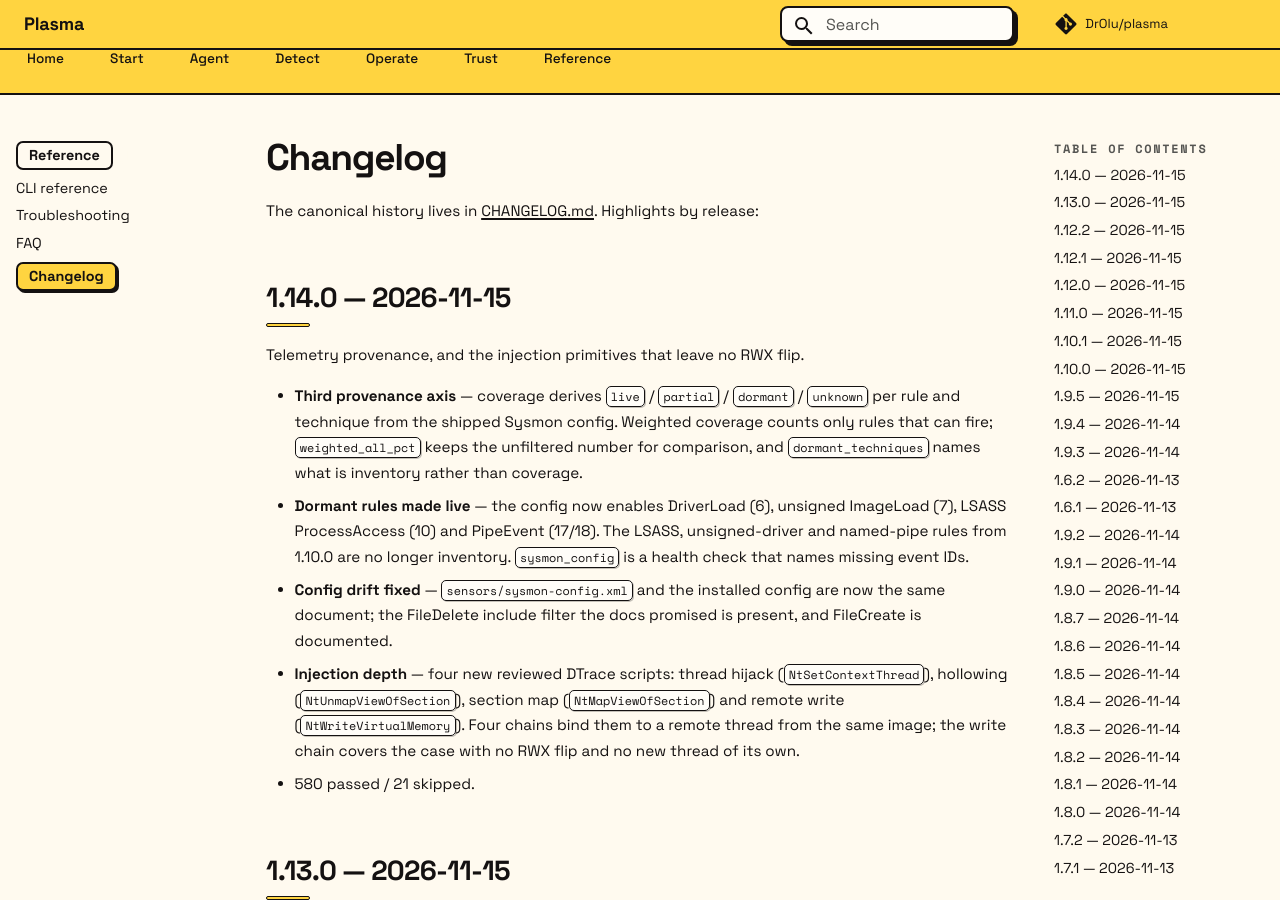
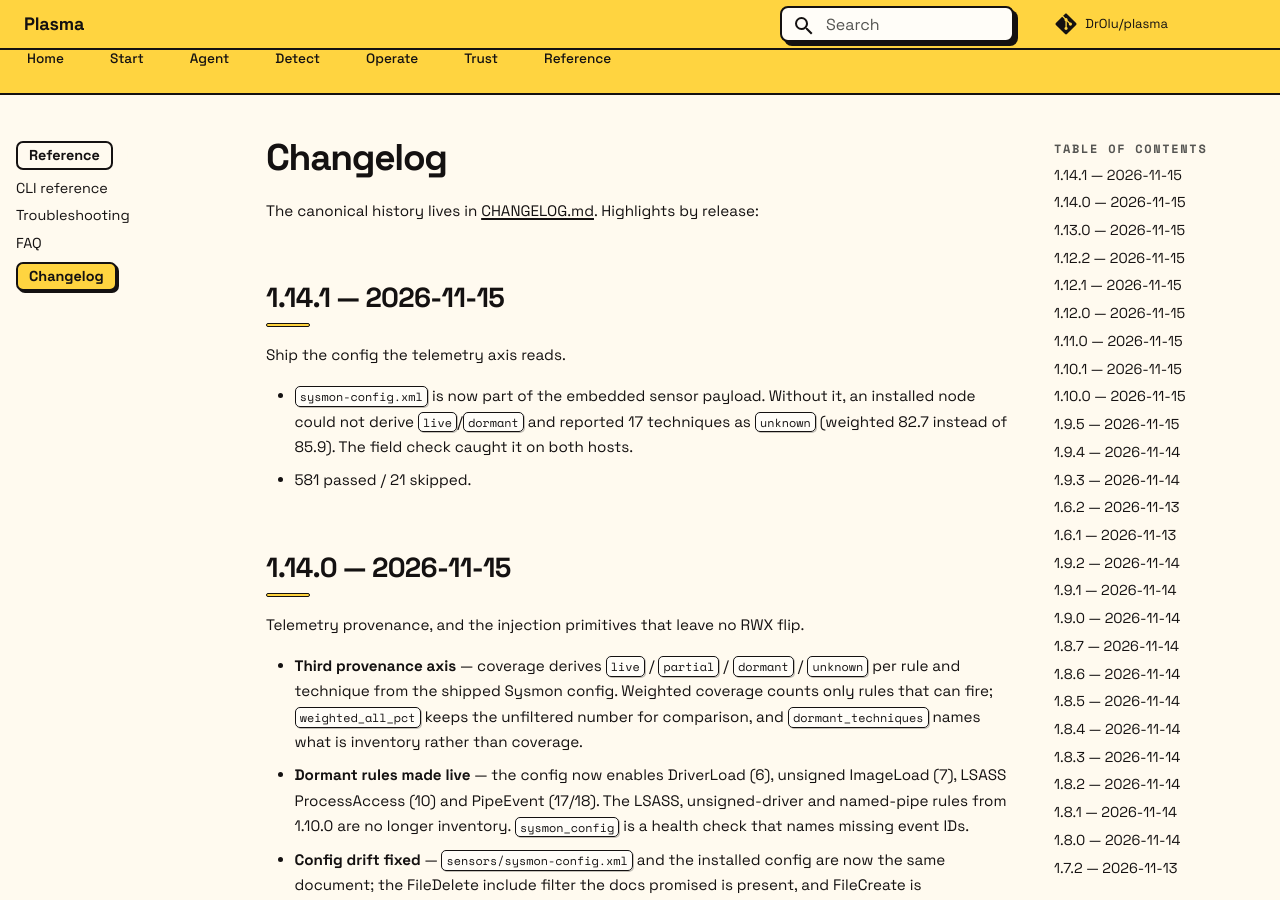
Before and after one commit to DrOlu/plasma, an MkDocs documentation site: the page built from docs/changelog.md, in a window 1280 px wide and 900 px high. Built offline with MkDocs 1.6.1 and Material for MkDocs 9.7.7, drawn with Linux system fonts in a browser that asks for light colours; comment, search, counter and statistics services are not loaded.

Commit message:
fix(coverage): ship sysmon-config.xml so telemetry is derivable on-node (#15)
The telemetry axis reads the shipped Sysmon config, but the embedded sensor
payload did not include it. Installed nodes therefore reported 17 techniques
as unknown and weighted coverage 82.7 instead of 85.9. Field check on WS1
and WS2 caught it.

Add sysmon-config.xml to the bundle and embedded payload, with a test that
the bundle ships it.

```diff
--- a/docs/changelog.md
+++ b/docs/changelog.md
@@ -3,6 +3,16 @@
 The canonical history lives in
 [CHANGELOG.md](https://github.com/DrOlu/plasma/blob/main/CHANGELOG.md).
 Highlights by release:
+
+## 1.14.1 — 2026-11-15
+
+Ship the config the telemetry axis reads.
+
+- `sysmon-config.xml` is now part of the embedded sensor payload. Without
+  it, an installed node could not derive `live`/`dormant` and reported 17
+  techniques as `unknown` (weighted 82.7 instead of 85.9). The field check
+  caught it on both hosts.
+- 581 passed / 21 skipped.
 
 ## 1.14.0 — 2026-11-15
 
--- a/plasma/__init__.py
+++ b/plasma/__init__.py
@@ -1,5 +1,5 @@
 """Plasma — agent-based EDR bundle with a frozen neuralOS instance."""
 
-__version__ = "1.14.0"
+__version__ = "1.14.1"
 PRODUCT = "Plasma"
 SCHEMA_VERSION = 1
--- a/pyproject.toml
+++ b/pyproject.toml
@@ -4,7 +4,7 @@ build-backend = "setuptools.build_meta"
 
 [project]
 name = "plasma-edr"
-version = "1.14.0"
+version = "1.14.1"
 description = "Plasma — an agent-based EDR bundle: Sentinel detection layer + a frozen neuralOS instance"
 readme = "README.md"
 requires-python = ">=3.9"
```
Also changed, not shown: CHANGELOG.md (+10 -0 lines), docs/index.md (+3 -3 lines), website/index.html (+6 -6 lines), 4 other files.
